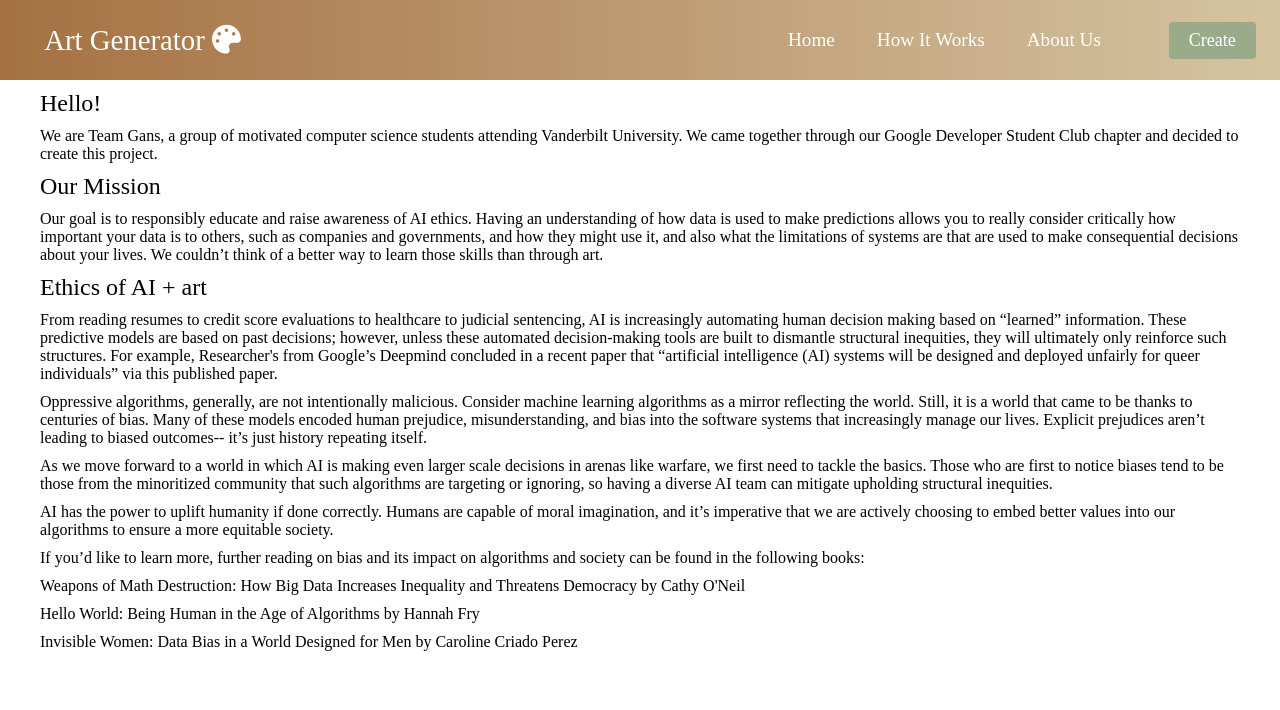
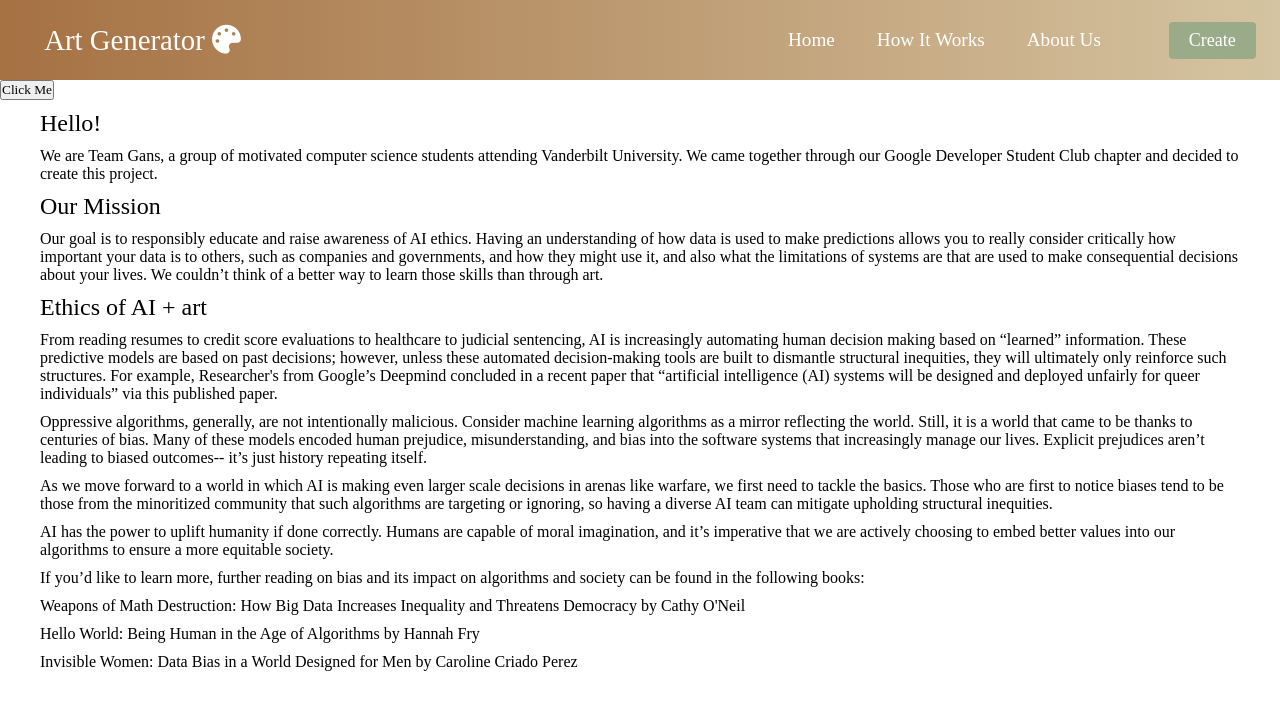
Before and after one commit to korenrh/DSC2021, a React (Create React App) app: page / in a window 1280 px wide. Shown: the top 710 px of the page. Built offline with nearby package versions, Linux system fonts and the light colour scheme.

Commit message:
first attempt at api, 401 error

```diff
--- a/src/App.js
+++ b/src/App.js
@@ -1,4 +1,5 @@
 import './App.css';
+import axios from 'axios'
 import React, { Component } from 'react';
 import Navbar from './components/Navbar/Navbar';
 import HomePage from './index.jsx';
@@ -10,11 +11,37 @@ import { BrowserRouter as Router, Route, Switch, Link, Redirect } from "react-ro
 
 
 class App extends Component {
+  constructor () {
+    super()
+    this.state = {
+      username: ''
+    }
+
+    this.handleClick = this.handleClick.bind(this)
+  }
+
+  /* handleClick () {
+    axios.get('https://api.github.com/users/maecapozzi')
+      .then(response => this.setState({username: response.data.name}))
+    }
+ */
+  handleClick () {
+    axios.defaults.headers.common['Authorization'] = 'quickstart-QUdJIGlzIGNvbWluZy4uLi4K';
+    axios.post('https://api.deepai.org/api/deepdream', {
+      image: 'https://cdn.logo.com/hotlink-ok/logo-social.png'
+    })
+      .then(response => console.log("Success"))
+    }
+
   render() {
     return (
     <Router>
       <div className="App">
           <Navbar></Navbar>
+          <button className='button' onClick={this.handleClick}>
+            Click Me
+          </button>
+          <p>{this.state.username}</p>
       </div>
       <Switch>
         <Route exact path="/" component={HomePage} />
```
